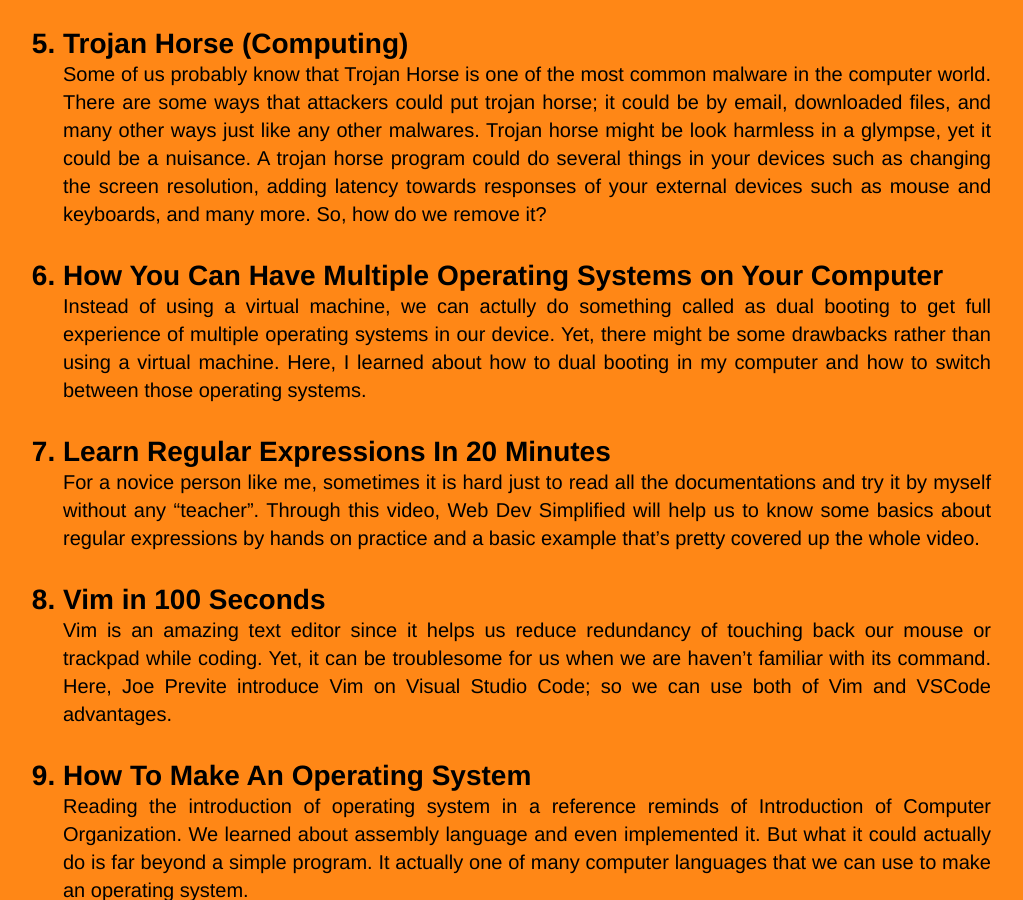
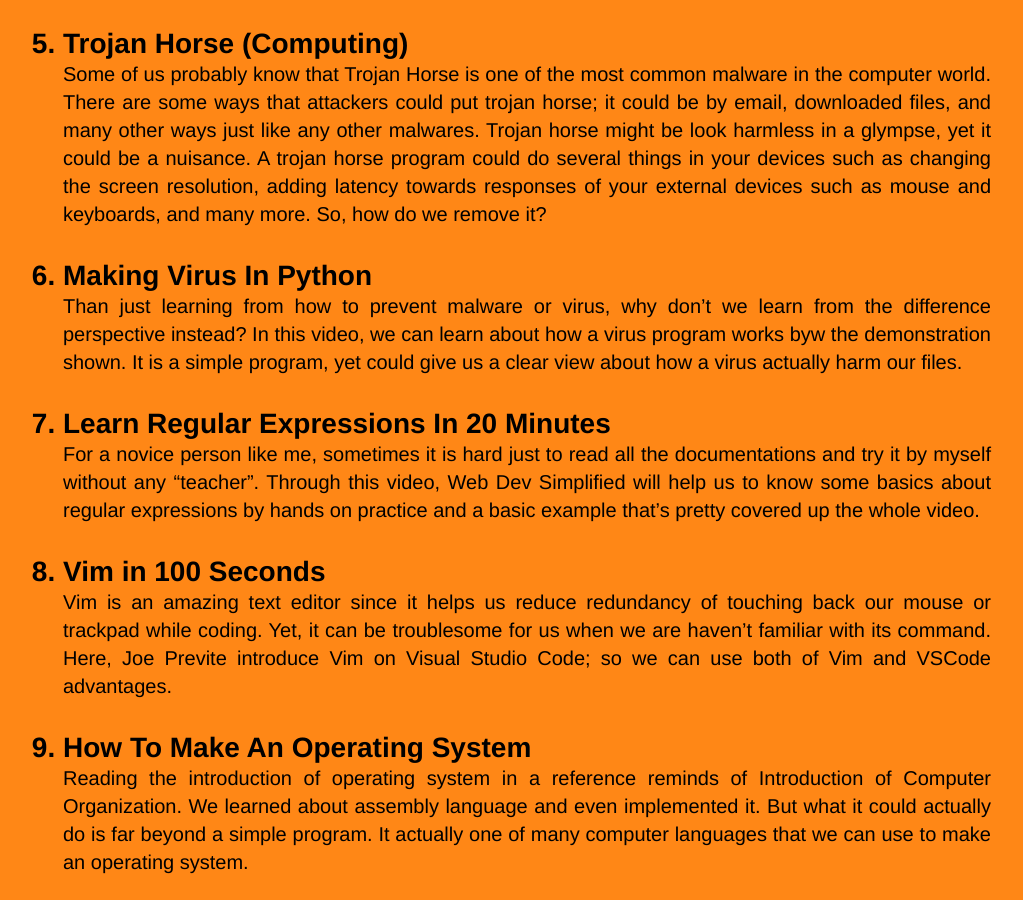
Before and after one commit to FXDROS/os211, a Jekyll site: the page built from w02.md, in a window 1280 px wide and 900 px high, scrolled down 1100 px. Shown: the whole window, without its empty margins (133-1156 px from the left). Built offline with Jekyll 4.4.1, drawn with Linux system fonts in a browser that asks for light colours; our own code applies the rules of GitHub Pages for plain Markdown files.

Commit message:
OS211 FXDROS

```diff
--- a/TXT/mylog.txt
+++ b/TXT/mylog.txt
@@ -37,3 +37,4 @@ ZCZC W02 15 L05 GSGS related
 ZCZC W02 60 L05 GSGS related
 ZCZC W02 60 L08 Trying something : entering wrong passphrase, signing others' files using dummy repository
 ZCZC W02 30 L08 Trying something : GSGS and try to delete a pair (or more) key
+ZCZC W02 120 L08 Assignment #2
--- a/w02.md
+++ b/w02.md
@@ -20,8 +20,8 @@ permalink: /W02/
 5. [Trojan Horse (Computing)](https://searchsecurity.techtarget.com/definition/Trojan-horse)<br>
    Some of us probably know that Trojan Horse is one of the most common malware in the computer world. There are some ways that attackers could put trojan horse; it could be by email, downloaded files, and many other ways just like any other malwares. Trojan horse might be look harmless in a glympse, yet it could be a nuisance. A trojan horse program could do several things in your devices such as changing the screen resolution, adding latency towards responses of your external devices such as mouse and keyboards, and many more. So, how do we remove it?
 
-6. [How You Can Have Multiple Operating Systems on Your Computer](https://www.howtogeek.com/187789/dual-booting-explained-how-you-can-have-multiple-operating-systems-on-your-computer/#:~:text=Most%20computers%20ship%20with%20a%20single%20operating%20system,,at%20boot%20time%20%E2%80%94%20is%20known%20as%20%E2%80%9Cdual-booting.%E2%80%9D)<br>
-   Instead of using a virtual machine, we can actully do something called as dual booting to get full experience of multiple operating systems in our device. Yet, there might be some drawbacks rather than using a virtual machine. Here, I learned about how to dual booting in my computer and how to switch between those operating systems.
+6. [Making Virus In Python](https://youtu.be/M538iAJB_2c)<br>
+   Than just learning from how to prevent malware or virus, why don't we learn from the difference perspective instead? In this video, we can learn about how a virus program works byw the demonstration shown. It is a simple program, yet could give us a clear view about how a virus actually harm our files.
 
 7. [Learn Regular Expressions In 20 Minutes](https://youtu.be/rhzKDrUiJVk)<br>
    For a novice person like me, sometimes it is hard just to read all the documentations and try it by myself without any "teacher". Through this video, Web Dev Simplified will help us to know some basics about regular expressions by hands on practice and a basic example that's pretty covered up the whole video.
```
Also changed, not shown: 2 other files.
